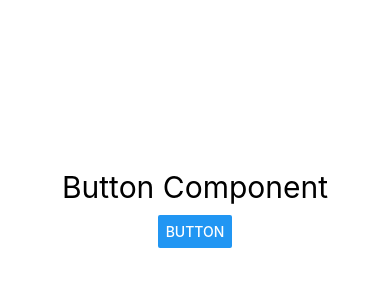
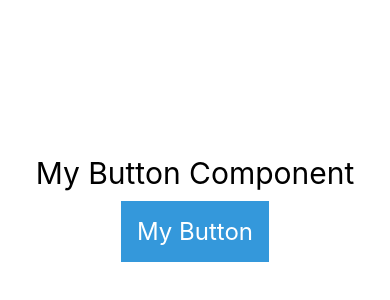
Before and after one commit to leetaehee/react-native, a React Native app in the folder react-native-component/: screen / in a window 390 px wide. Shown: the part 214-514 px from the top of the page. Built offline with nearby package versions, Linux system fonts and the light colour scheme.

Commit message:
커스텀 컴포넌트

```diff
--- a/react-native-component/src/App.js
+++ b/react-native-component/src/App.js
@@ -1,5 +1,6 @@
 import React from 'react';
-import { Text, View, Button } from 'react-native';
+import { Text, View } from 'react-native';
+import MyButton from './components/MyButtons';
 
 const App = () => {
     return (
@@ -11,8 +12,15 @@
                 justifyContent: 'center',
             }}
         >
-            <Text style={{ fontSize: 30, marginBottom: 10 }}>Button Component</Text>
-            <Button title="Button" onPress={() => alert('Click !!!')}/>
+            <Text
+                style={{
+                    fontSize: 30,
+                    marginBottom: 10
+                }}
+            >
+                My Button Component
+            </Text>
+            <MyButton />
         </View>
     );
 };
--- /dev/null
+++ b/react-native-component/src/components/MyButtons.js
@@ -0,0 +1,18 @@
+import React from 'react';
+import { TouchableOpacity, Text } from 'react-native';
+
+const MyButton = () => {
+    return (
+        <TouchableOpacity
+            style={{
+                backgroundColor: '#3498db',
+                padding: 16,
+            }}
+            onPress={() => alert('Click !!!')}
+        >
+            <Text style={{ color: 'white', fontSize: 24 }}>My Button</Text>
+        </TouchableOpacity>
+    );
+};
+
+export default MyButton;
```
